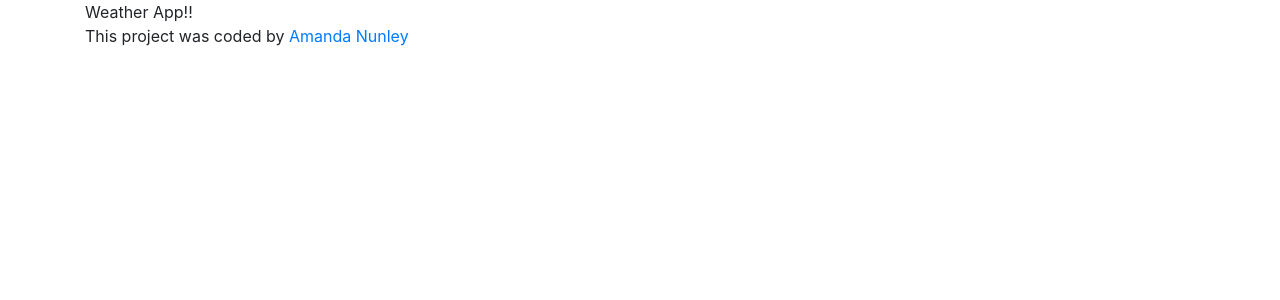
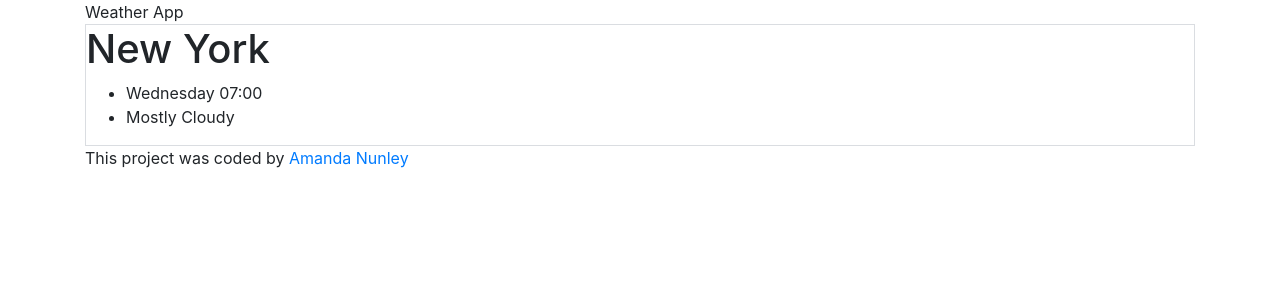
Before and after one commit to acnuns/react-final, a React (Create React App) app: page / in a window 1280 px wide. Shown: the top 300 px of the page. Built offline with nearby package versions, Linux system fonts and the light colour scheme.

Commit message:
Updating Weather.js

```diff
--- a/src/App.js
+++ b/src/App.js
@@ -1,11 +1,13 @@
 import logo from './logo.svg';
+import Weather from "./Weather"
 import './App.css';
 
 function App() {
   return (
     <div className="App">
       <div className="container">
-      Weather App!!
+      Weather App
+      <Weather />
       <footer>
         This project was coded by
         <a href="https://github.com/acnuns/react-final" target="_blank"> Amanda Nunley</a>
--- /dev/null
+++ b/src/Weather.css
@@ -0,0 +1,3 @@
+.Weather {
+  border: 1px solid #dadde1;
+}
--- /dev/null
+++ b/src/Weather.js
@@ -0,0 +1,20 @@
+import React from "react";
+import "./Weather.css";
+
+export default function Weather() {
+    return(
+        <div className="Weather">
+            <h1>
+                New York
+            </h1>
+            <ul>
+                <li>
+                    Wednesday 07:00
+                </li>
+                <li>
+                    Mostly Cloudy
+                </li>
+            </ul>
+        </div>
+    )
+}
```
